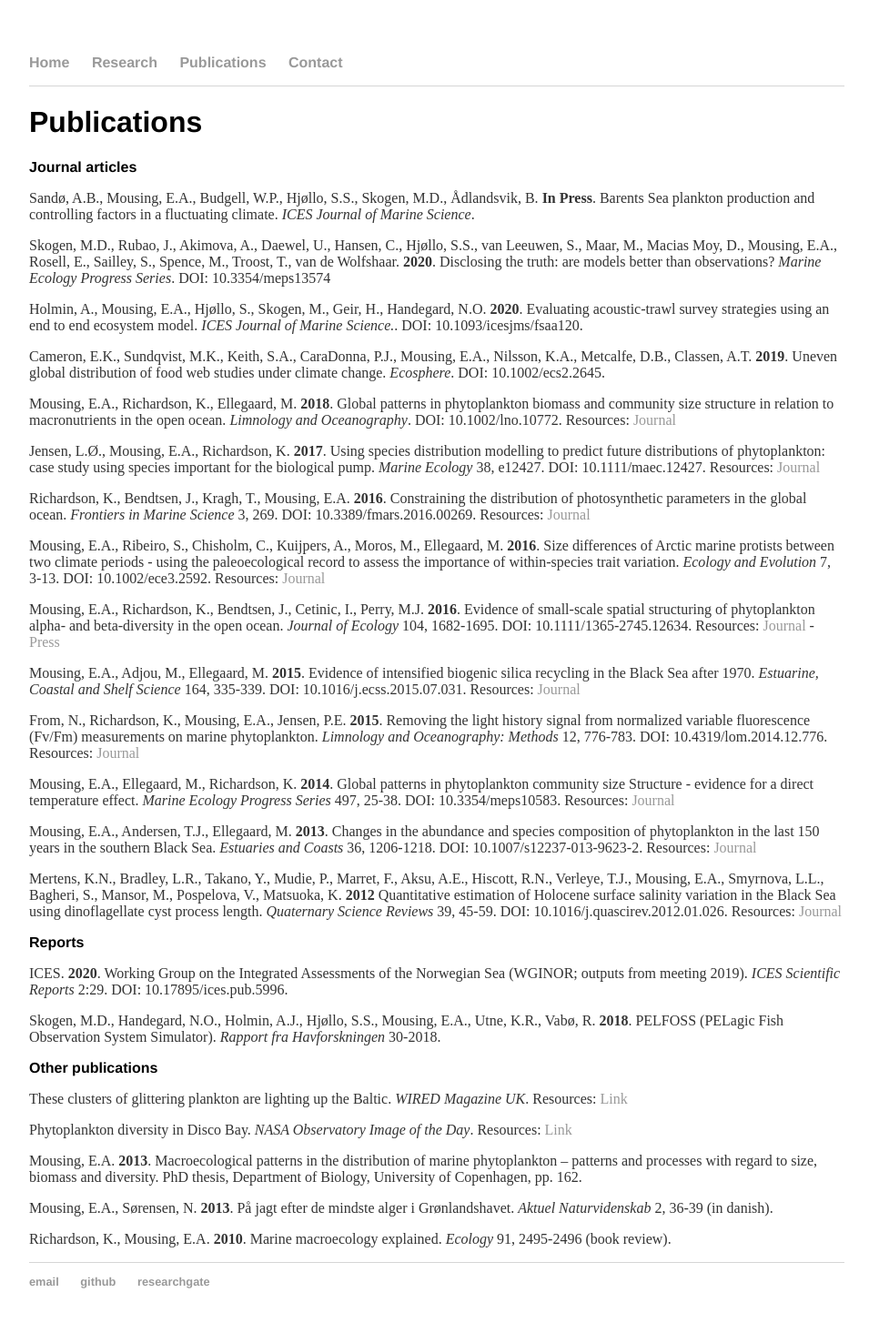
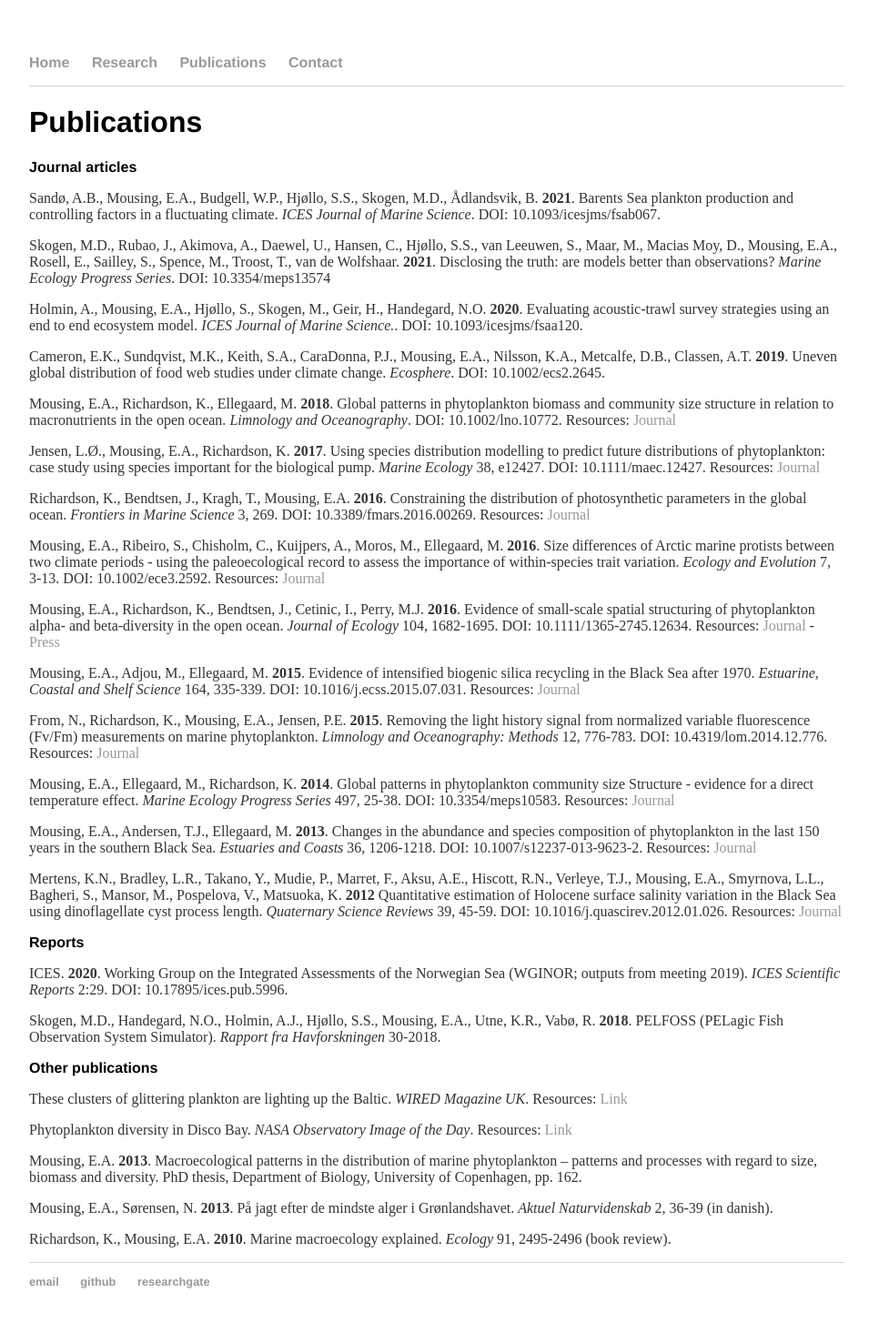
Before and after one commit to eamousing/eamousing.github.io, a Jekyll site: the page built from publications.html, in a window 1280 px wide. Shown: the whole page at 91% size, without its empty margins (160-1115 px from the left). Built offline with Jekyll 4.4.1, drawn with Linux system fonts in a browser that asks for light colours; Markdown is read by kramdown in place of the engine named in the settings.

Commit message:
Update publications.html

```diff
--- a/publications.html
+++ b/publications.html
@@ -5,8 +5,8 @@ title: Publications
 <div class="blurb">
 	<h1>Publications</h1>
         <h2>Journal articles</h2>
-	    <p>Sandø, A.B., Mousing, E.A., Budgell, W.P., Hjøllo, S.S., Skogen, M.D., Ådlandsvik, B. <b>In Press</b>. Barents Sea plankton production and controlling factors in a fluctuating climate. <i> ICES Journal of Marine Science</i>.</p>
-	    <p>Skogen, M.D., Rubao, J., Akimova, A., Daewel, U., Hansen, C., Hjøllo, S.S., van Leeuwen, S., Maar, M., Macias Moy, D., Mousing, E.A., Rosell, E., Sailley, S., Spence, M., Troost, T., van de Wolfshaar. <b>2020</b>. Disclosing the truth: are models better than observations? <i>Marine Ecology Progress Series</i>. DOI: 10.3354/meps13574</p>
+	    <p>Sandø, A.B., Mousing, E.A., Budgell, W.P., Hjøllo, S.S., Skogen, M.D., Ådlandsvik, B. <b>2021</b>. Barents Sea plankton production and controlling factors in a fluctuating climate. <i> ICES Journal of Marine Science</i>. DOI: 10.1093/icesjms/fsab067.</p>
+	    <p>Skogen, M.D., Rubao, J., Akimova, A., Daewel, U., Hansen, C., Hjøllo, S.S., van Leeuwen, S., Maar, M., Macias Moy, D., Mousing, E.A., Rosell, E., Sailley, S., Spence, M., Troost, T., van de Wolfshaar. <b>2021</b>. Disclosing the truth: are models better than observations? <i>Marine Ecology Progress Series</i>. DOI: 10.3354/meps13574</p>
 	    <p>Holmin, A., Mousing, E.A., Hjøllo, S., Skogen, M., Geir, H., Handegard, N.O. <b>2020</b>. Evaluating acoustic-trawl survey strategies using an end to end ecosystem model. <i>ICES Journal of Marine Science.</i>. DOI: 10.1093/icesjms/fsaa120.</p>
 	    <p>Cameron, E.K., Sundqvist, M.K., Keith, S.A., CaraDonna, P.J., Mousing, E.A., Nilsson, K.A., Metcalfe, D.B., Classen, A.T. <b>2019</b>. Uneven global distribution of food web studies under climate change. <i>Ecosphere</i>. DOI: 10.1002/ecs2.2645.</p>
             <p>Mousing, E.A., Richardson, K., Ellegaard, M. <b>2018</b>. Global patterns in phytoplankton biomass and community size structure in relation to macronutrients in the open ocean. <i>Limnology and Oceanography</i>. DOI: 10.1002/lno.10772.
```
